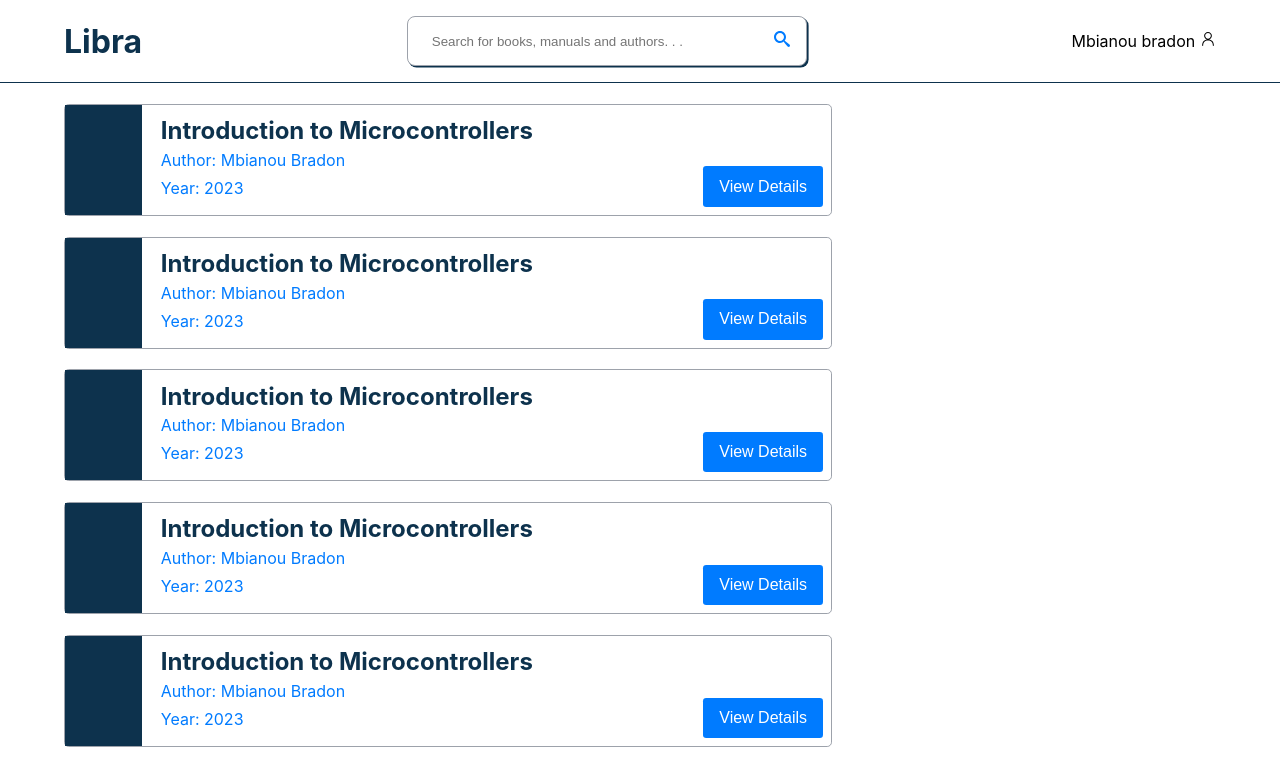
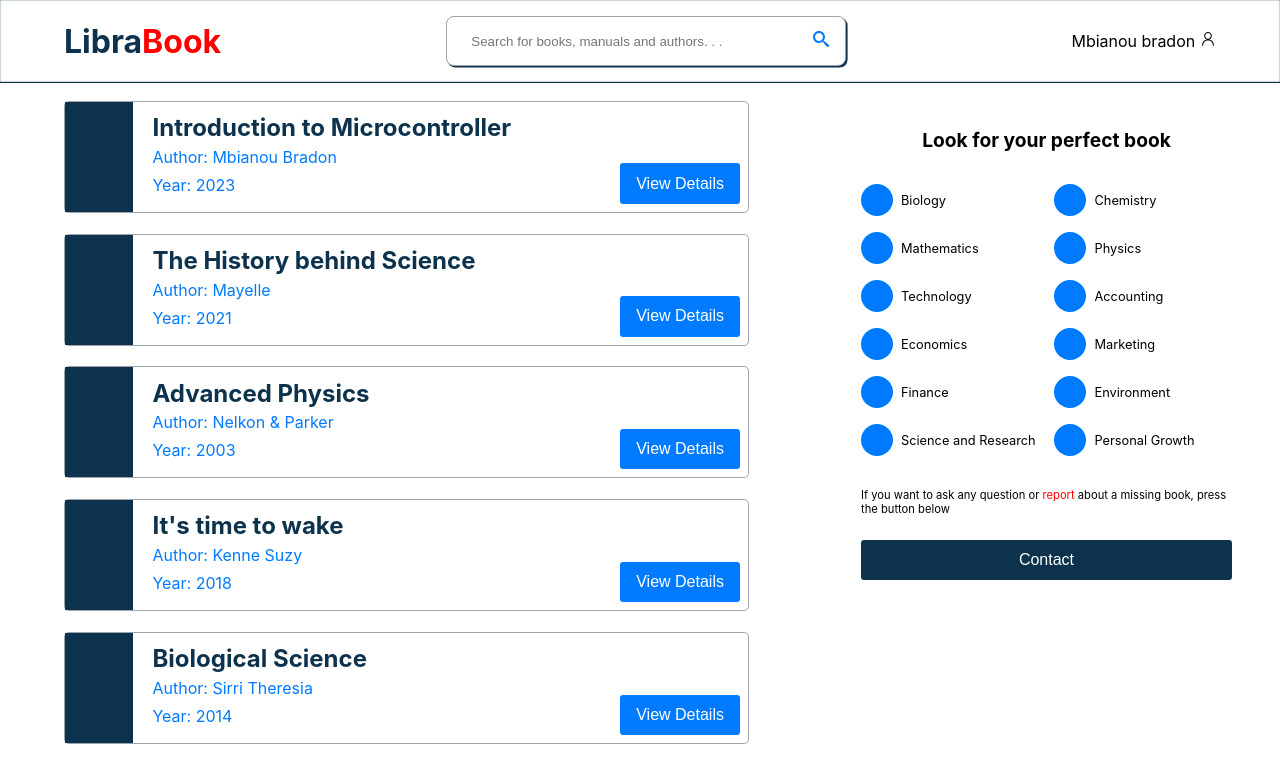
Before and after one commit to mbianou-bradon/Library-management-system, a React (Create React App) app: page / in a window 1280 px wide. Shown: the top 763 px of the page. Built offline with nearby package versions, Linux system fonts and the light colour scheme.

Commit message:
Completed student dashboard

```diff
--- a/src/App.css
+++ b/src/App.css
@@ -10,3 +10,8 @@
   --neutral-black : #020202;
   --neutral-gray : #9DA2AB;
 }
+
+main {
+  display: flex;
+  margin-block-start: 5rem;
+}
--- a/src/App.js
+++ b/src/App.js
@@ -3,13 +3,18 @@ import BookCard from './components/BookCard/BookCard';
 import Navbar from './components/Navbar/Navbar';
 import BookList from "./components/BookList/BookList"
 import Footer from "./components/Footer/Footer"
+import SideMenu from './components/sideMenu/SideMenu';
 
 function App() {
   return (
     <div className="App">
       <Navbar/>
       {/* <BookCard/> */}
-      <BookList />
+      <main>
+        <BookList />
+        <SideMenu/>
+      </main>
+
       <Footer />
     </div>
   );
--- a/src/components/BookCard/BookCard.jsx
+++ b/src/components/BookCard/BookCard.jsx
@@ -2,7 +2,7 @@ import React from "react"
 import "./bookcard.css"
 import BookDetails from "../BookDetails/BookDetails"
 
-export default function BookCard() {
+export default function BookCard({title, author, year}) {
     const [isModalOpen, setIsModalOpen] = React.useState(false);
 
     const handleDetails = () =>{
@@ -13,7 +13,7 @@ export default function BookCard() {
 
     return(
         <>
-            { isModalOpen && <BookDetails closeModal={()=>closeModal()}/> }
+            { isModalOpen && <BookDetails title={title} author={author} year={year} closeModal={()=>closeModal()}/> }
             <div className="book_card_container">
 
                 <div className="book_card__subcontainer">
@@ -23,10 +23,10 @@ export default function BookCard() {
                     </div>
                     {/* Book details */}
                     <div className="book_details_container">
-                        <h2 className="book__title">Introduction to Microcontrollers</h2>
+                        <h2 className="book__title">{title}</h2>
                         <div className="book__author__year__styles">
-                            <p className="book__author">Author: Mbianou Bradon</p>
-                            <p className="book__year">Year: 2023</p>
+                            <p className="book__author">Author: {author}</p>
+                            <p className="book__year">Year: {year}</p>
                         </div>
                     </div>
 
--- a/src/components/BookDetails/BookDetails.jsx
+++ b/src/components/BookDetails/BookDetails.jsx
@@ -1,11 +1,11 @@
 import "./bookdetails.css"
 
 
-export default function BookDetails({closeModal}){
+export default function BookDetails({title, author, year, closeModal}){
 
     return(
         <div className="book_detail_main_container">
-            <div className="close" onClick={()=>closeModal}>
+            <div className="close" onClick={()=>closeModal()}>
                 <p>&times;</p>
             </div>
             <div className="book_detail_container">
@@ -14,10 +14,10 @@ export default function BookDetails({closeModal}){
                     <div className="book_cover_page_modal"></div>
                     {/* Book details */}
                     <div className="book_details_container_modal">
-                        <h2 className="book__title_modal">Introduction to Microcontrollers</h2>
+                        <h2 className="book__title_modal">{title}</h2>
                         <div className="book__author__year__styles_modal">
-                            <p className="book__author_modal">Author: Mbianou Bradon</p>
-                            <p className="book__year_modal">Year: 2023</p>
+                            <p className="book__author_modal">Author: {author}</p>
+                            <p className="book__year_modal">Year: {year}</p>
                         </div>
                     </div>
 
--- a/src/components/BookDetails/bookdetails.css
+++ b/src/components/BookDetails/bookdetails.css
@@ -2,7 +2,7 @@
 
 .book_detail_main_container{
     background-color: var(--neutral-black);
-    opacity: 70%;
+    opacity: 95%;
     height: 100vh;
     width : 100%;
     z-index : 99;
@@ -20,7 +20,7 @@
 }
 
 .book_detail_sub_container{
-    background-color: var(--primary-color-dark);
+    background-color: white;
     opacity: 100%;
     height : 70%;
     width : 50%;
@@ -45,7 +45,7 @@
 }
 .book__title_modal {
     font-size: 2rem;
-    color: white;
+    /* color: white; */
     padding-block-end: 1rem;
     margin-block-end: 0.8rem;
     border-bottom: 1px solid var(--primary-color-dark)
--- a/src/components/BookList/BookList.jsx
+++ b/src/components/BookList/BookList.jsx
@@ -7,13 +7,13 @@ export default function BookList(){
     return (
         <div className="book_list_container">
             <div>
-                <BookCard />
-                <BookCard />
-                <BookCard />
-                <BookCard />
-                <BookCard />
-                <BookCard />
-                <BookCard />
+                <BookCard title={"Introduction to Microcontroller"} author={"Mbianou Bradon"} year={"2023"}/>
+                <BookCard title={"The History behind Science"} author={"Mayelle"} year={"2021"}/>
+                <BookCard title={"Advanced Physics"} author={"Nelkon & Parker"} year={"2003"}/>
+                <BookCard title={"It's time to wake"} author={"Kenne Suzy"} year={"2018"}/>
+                <BookCard title={"Biological Science"} author={"Sirri Theresia"} year={"2014"}/>
+                <BookCard title={"Your Key to success in Mathematics"} author={"Sir Divine"} year={"2012"}/>
+                <BookCard title={"Economics Made easy"} author={"Wendy Djoumessi"} year={"2011"}/>
             </div>
         </div>
     )
--- a/src/components/Navbar/Navbar.jsx
+++ b/src/components/Navbar/Navbar.jsx
@@ -11,7 +11,7 @@ export default function Navbar(){
             {/* Logo Container */}
             <div className="logo_container">
                 <div>
-                    <h2>Libra</h2>
+                    <h2>Libra<span>Book</span></h2>
                 </div>
             </div>
             {/* Search Bar Container */}
--- a/src/components/Navbar/navbar.css
+++ b/src/components/Navbar/navbar.css
@@ -1,5 +1,4 @@
 nav {
-    /* background-color: #ccc; */
     height : fit-content;
     padding-block: 1rem;
     padding-inline : 4rem;
@@ -7,7 +6,12 @@ nav {
     justify-content: space-between;
     align-items: center;
     border-bottom: 1px solid var(--primary-color-dark);
-    /* box-shadow: #ccc; */
+    box-shadow: inset 0rem 0rem 0.1rem var(--primary-color-dark);
+    background-color: white;
+    position: fixed;
+    top: 0;
+    width: 100%;
+    z-index: 90;
 }
 
 .logo_container h2 {
--- a/src/components/sideMenu/SideMenu.jsx
+++ b/src/components/sideMenu/SideMenu.jsx
@@ -1,13 +1,65 @@
-
+import React from "react"
+import "./sideMenu.css"
 
 export default function SideMenu(){
 
     return (
-        <div>
+        <div className="sidebar_container">
             <div>
+                <div className="content__filtering">
+                    <h2>Look for your perfect book</h2>
+                </div>
                 <div>
+                    <ul className="list__of__different__content">
+                        <li>
+                            <div className="filter_subject_icon"></div>
+                            Biology</li>
+                        <li>
+                            <div className="filter_subject_icon"></div>
+                            Chemistry</li>
+                        <li>
+                            <div className="filter_subject_icon"></div>
+                            Mathematics</li>
+                        <li>
+                            <div className="filter_subject_icon"></div>
+                            Physics</li>
+                        <li>
+                            <div className="filter_subject_icon"></div>
+                            Technology</li>
+                        <li>
+                            <div className="filter_subject_icon"></div>
+                            Accounting</li>
+                        <li>
+                            <div className="filter_subject_icon"></div>
+                            Economics</li>
+                        <li>
+                            <div className="filter_subject_icon"></div>
+                            Marketing</li>
+                        <li>
+                            <div className="filter_subject_icon"></div>
+                            Finance</li>
+                        <li>
+                            <div className="filter_subject_icon"></div>
+                            Environment</li>
+                        <li>
+                            <div className="filter_subject_icon"></div>
+                            Science and Research</li>
+                        <li>
+                            <div className="filter_subject_icon"></div>
+                            Personal Growth</li>
+                    </ul>
+                </div>
 
+                <div className="report">
+                    <p>If you want to ask any question or <span>report</span> about a missing book, press the button below</p>
+                    <div>
+                        <button>Contact</button>
+                    </div>
                 </div>
+            </div>
+
+            <div>
+
             </div>
         </div>
     )
--- a/src/components/sideMenu/sideMenu.css
+++ b/src/components/sideMenu/sideMenu.css
@@ -0,0 +1,62 @@
+.sidebar_container {
+    width: 40%;
+    padding-inline: 3rem;
+    padding-block: 3rem;
+}
+.content__filtering {
+    font-size: 0.8rem;
+    margin-block-end: 2rem;
+    text-align: center;
+}
+
+
+.list__of__different__content{
+    width: 100%;
+    height: 100%;
+    display: grid;
+    grid-template-columns: 1fr 1fr;
+    gap: 1rem;
+    justify-content: space-between;
+    flex-wrap: wrap;
+    list-style: none;
+}
+
+.list__of__different__content > li{
+    display: flex;
+    align-items: center;
+    gap: 0.5rem;
+    font-size: 0.8rem;
+}
+.list__of__different__content > li:hover{
+    cursor: pointer;
+    text-decoration: underline;
+}
+
+.filter_subject_icon {
+    width: 2rem;
+    height: 2rem;
+    border-radius: 50%;
+    background-color: var(--primary-color);
+}
+
+.report {
+    font-size: 0.7rem;
+    color: var(--neutral-black);
+    margin-block: 2rem;
+}
+
+.report button {
+    margin-block-start: 1.5rem;
+    background-color: var(--primary-color-dark);
+    width: 100%;
+    padding-block: 0.7rem;
+    cursor: pointer;
+    transition: 0.2s ease-in;
+}
+
+.report button:hover{
+    background-color: var(--neutral-black);
+}
+span {
+    color: red;
+}
```
